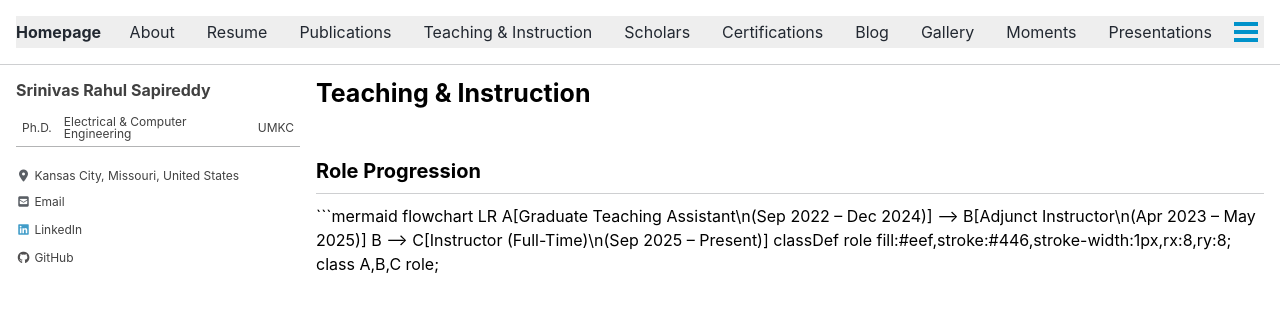
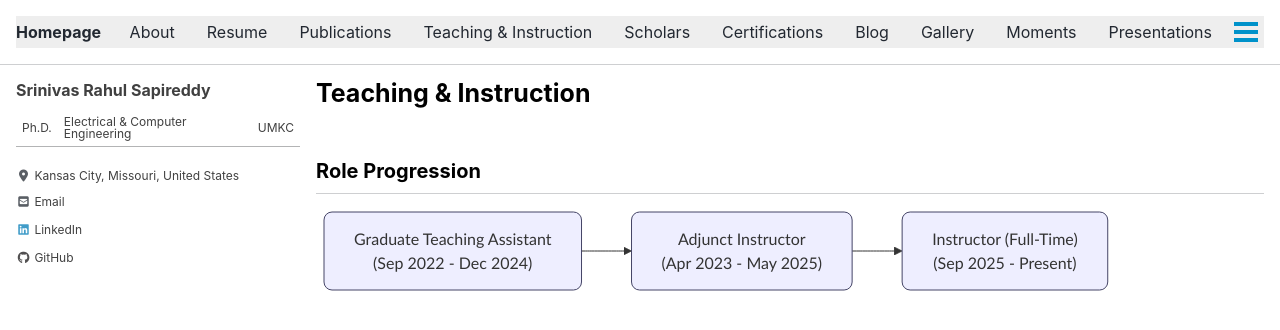
Before and after one commit to srsapireddy/srsapireddy.github.io, a Jekyll site: the page built from _pages/teaching.md, in a window 1280 px wide and 900 px high. Shown: the top 330 px of the window. Built offline with Jekyll 4.4.1, drawn with Linux system fonts in a browser that asks for light colours; cached includes are drawn as plain includes; nearby versions of some CDN libraries.

Commit message:
Update teaching.md

````diff
--- a/_pages/teaching.md
+++ b/_pages/teaching.md
@@ -5,11 +5,11 @@ permalink: /teaching/
 toc: false
 ---
 
-## Role Progression
-
-```mermaid
-flowchart LR
-    A[Graduate Teaching Assistant\n(Sep 2022 – Dec 2024)] --> B[Adjunct Instructor\n(Apr 2023 – May 2025)]
-    B --> C[Instructor (Full-Time)\n(Sep 2025 – Present)]
-    classDef role fill:#eef,stroke:#446,stroke-width:1px,rx:8,ry:8;
-    class A,B,C role;
+<h2>Role Progression</h2>
+<div class="mermaid">
+graph LR
+  A["Graduate Teaching Assistant<br>(Sep 2022 - Dec 2024)"] --> B["Adjunct Instructor<br>(Apr 2023 - May 2025)"]
+  B --> C["Instructor (Full-Time)<br>(Sep 2025 - Present)"]
+  classDef role fill:#eef,stroke:#446,stroke-width:1px,rx:8,ry:8;
+  class A,B,C role;
+</div>
````
